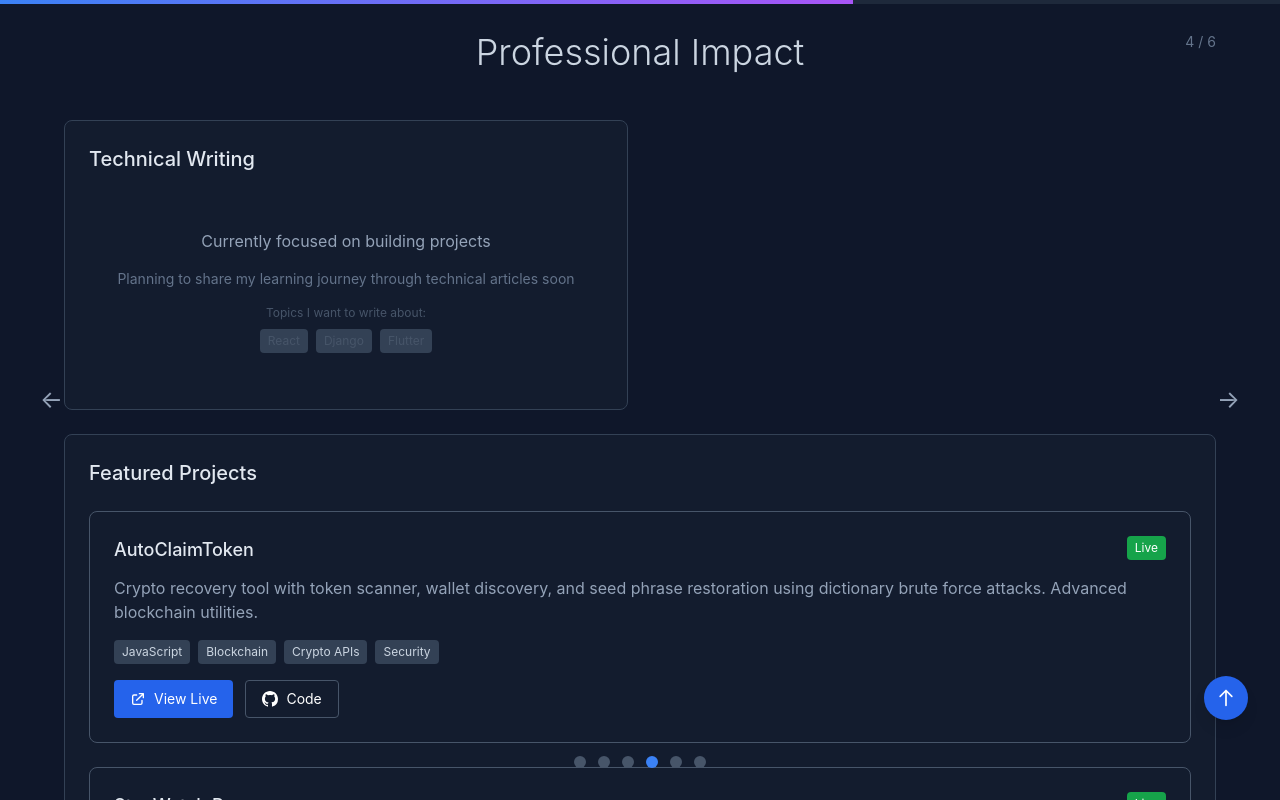
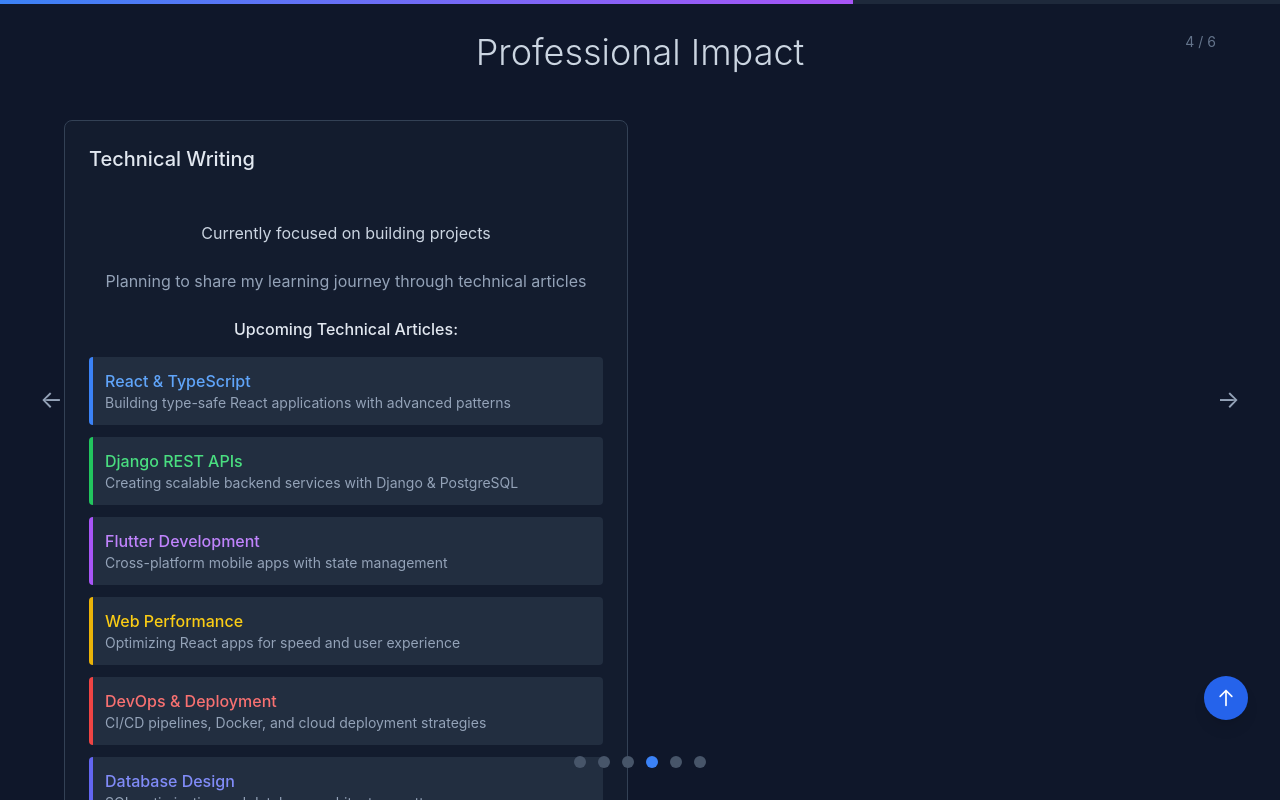
Before and after one commit to obapluto-ob/portfolio, a React (Vite) app: page / in a window 1280 px wide. Both pictures are taken after a click on the button 652 px from the left and 762 px from the top of the page. Built offline with nearby package versions, Linux system fonts and the light colour scheme; no server answers.

Commit message:
Improve technical writing section - better visibility and comprehensive article topics

```diff
--- a/src/components/TechnicalBlog.tsx
+++ b/src/components/TechnicalBlog.tsx
@@ -8,18 +8,44 @@ const TechnicalBlog = () => {
     return (
       <div className="bg-slate-800/30 rounded-lg p-6 border border-slate-700">
         <h3 className="text-xl font-medium text-slate-200 mb-6">Technical Writing</h3>
-        <div className="text-center py-8">
-          <p className="text-slate-400 mb-4">Currently focused on building projects</p>
-          <p className="text-sm text-slate-500 mb-4">
-            Planning to share my learning journey through technical articles soon
+        <div className="py-6">
+          <p className="text-slate-300 mb-6 text-center">Currently focused on building projects</p>
+          <p className="text-slate-400 mb-6 text-center">
+            Planning to share my learning journey through technical articles
           </p>
-          <div className="text-xs text-slate-600">
-            Topics I want to write about:
-            <div className="flex justify-center space-x-2 mt-2">
-              <span className="bg-slate-700 px-2 py-1 rounded">React</span>
-              <span className="bg-slate-700 px-2 py-1 rounded">Django</span>
-              <span className="bg-slate-700 px-2 py-1 rounded">Flutter</span>
+
+          <div className="mb-6">
+            <h4 className="text-slate-200 font-medium mb-4 text-center">Upcoming Technical Articles:</h4>
+            <div className="grid grid-cols-1 gap-3">
+              <div className="bg-slate-700/50 p-3 rounded border-l-4 border-blue-500">
+                <div className="font-medium text-blue-400">React & TypeScript</div>
+                <div className="text-sm text-slate-400">Building type-safe React applications with advanced patterns</div>
+              </div>
+              <div className="bg-slate-700/50 p-3 rounded border-l-4 border-green-500">
+                <div className="font-medium text-green-400">Django REST APIs</div>
+                <div className="text-sm text-slate-400">Creating scalable backend services with Django & PostgreSQL</div>
+              </div>
+              <div className="bg-slate-700/50 p-3 rounded border-l-4 border-purple-500">
+                <div className="font-medium text-purple-400">Flutter Development</div>
+                <div className="text-sm text-slate-400">Cross-platform mobile apps with state management</div>
+              </div>
+              <div className="bg-slate-700/50 p-3 rounded border-l-4 border-yellow-500">
+                <div className="font-medium text-yellow-400">Web Performance</div>
+                <div className="text-sm text-slate-400">Optimizing React apps for speed and user experience</div>
+              </div>
+              <div className="bg-slate-700/50 p-3 rounded border-l-4 border-red-500">
+                <div className="font-medium text-red-400">DevOps & Deployment</div>
+                <div className="text-sm text-slate-400">CI/CD pipelines, Docker, and cloud deployment strategies</div>
+              </div>
+              <div className="bg-slate-700/50 p-3 rounded border-l-4 border-indigo-500">
+                <div className="font-medium text-indigo-400">Database Design</div>
+                <div className="text-sm text-slate-400">SQL optimization and database architecture patterns</div>
+              </div>
             </div>
+          </div>
+
+          <div className="text-center">
+            <p className="text-sm text-slate-500">Follow my journey as I document real-world solutions and best practices</p>
           </div>
         </div>
       </div>
```
